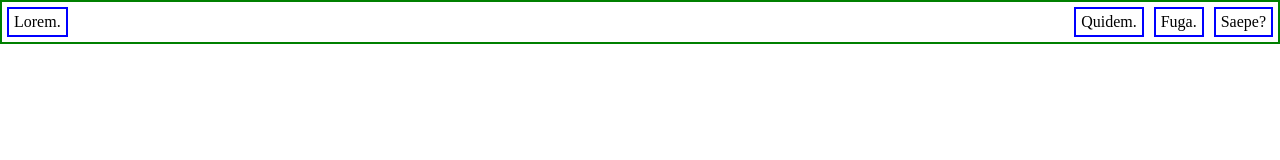
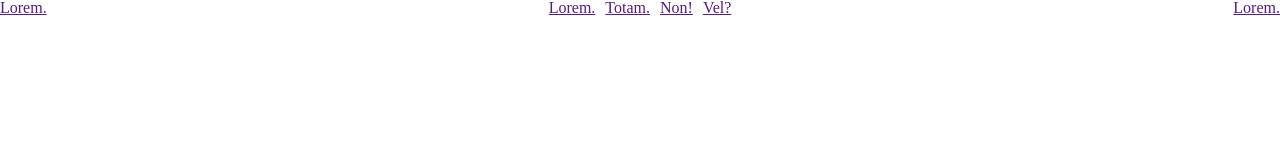
Before and after one commit to pecourses/pe2024-1-css, a plain HTML site: page index.html in a window 1280 px wide. Drawn offline with Linux system fonts and the light colour scheme.

Commit message:
Add flex menu

```diff
--- a/assets/css/styles.css
+++ b/assets/css/styles.css
@@ -32,3 +32,13 @@ div {
 #painty_root {
   border: none;
 }
+
+nav {
+  display: flex;
+  justify-content: space-between;
+}
+
+ul {
+  display: flex;
+  gap: 10px;
+}
--- a/index.html
+++ b/index.html
@@ -15,11 +15,22 @@
     <link rel="stylesheet" href="./assets/css/styles.css" />
   </head>
   <body>
-    <section>
+    <!-- <section>
       <div class="logo">Lorem.</div>
       <div>Quidem.</div>
       <div>Fuga.</div>
       <div>Saepe?</div>
-    </section>
+    </section> -->
+
+    <nav>
+      <a href="">Lorem.</a>
+      <ul>
+        <li><a href="">Lorem.</a></li>
+        <li><a href="">Totam.</a></li>
+        <li><a href="">Non!</a></li>
+        <li><a href="">Vel?</a></li>
+      </ul>
+      <a href="">Lorem.</a>
+    </nav>
   </body>
 </html>
```
